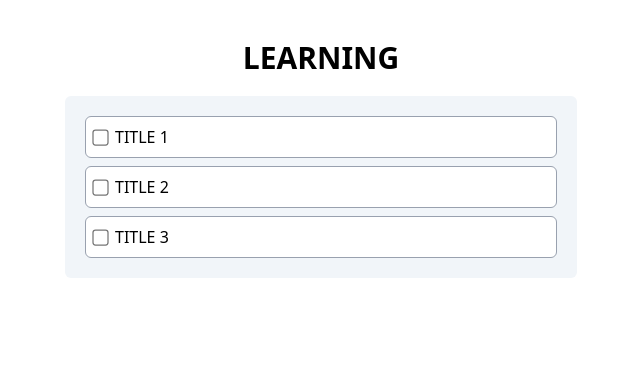
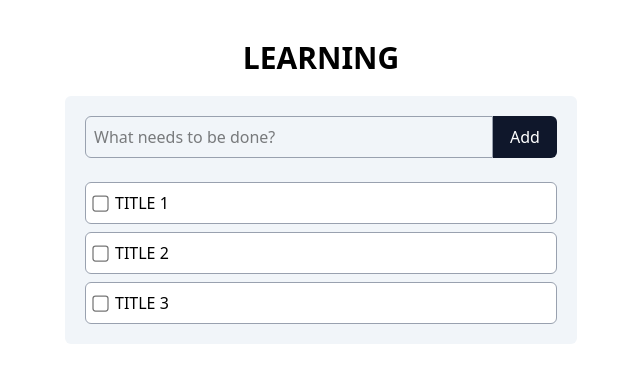
Before and after one commit to Chokos/LerningFast, a React (Vite) app: page / in a window 1280 px wide. Shown: the top 382 px of the page, without its empty margins (319-959 px from the left). Built offline with nearby package versions, Linux system fonts and the light colour scheme.

Commit message:
added form with proper update with another state addition

```diff
--- a/src/App.tsx
+++ b/src/App.tsx
@@ -1,6 +1,7 @@
 import {dummyData} from "./data/todos.ts";
 import Todoitem from "./componets/Todoitem.tsx";
 import {useState} from "react";
+import AddTodoForm from "./componets/AddTodoForm.tsx";
 
 
 function App() {
@@ -9,14 +10,27 @@
     function setCompleted(id:number,completed:boolean){
        setTodos((prevTodos)=>
            prevTodos.map(todo =>
-               (todo.id === id ? {...todo,completed }:todo))
+               (todo.id === id ? {...todo,completed }:todo)) // returns a completly new array!!
        );
+    }
+
+    function addTodo(title:string){
+        setTodos((prevTodos) => [
+            {
+                id: prevTodos.length+1, title,completed:false
+            },
+            ...prevTodos //if i want to add the item after i have to put all the setTodos after prevTodos
+        ])
     }
 
     return (
         <main className="py-10 h-screen space-y-5">
           <h2 className = "font-bold text-3xl text-center" > LEARNING</h2>
-            <div className="max-w-lg mx-auto bg-slate-100 rounded-md p-5">
+            <div className="max-w-lg mx-auto bg-slate-100 rounded-md p-5 space-y-6">
+                <AddTodoForm
+                    onSubmit={addTodo}
+
+                />
                 <div className ="space-y-2">
                     {todos.map(todo =>(
                         <Todoitem
--- /dev/null
+++ b/src/componets/AddTodoForm.tsx
@@ -0,0 +1,32 @@
+import{useState} from 'react';
+
+interface AddTodoFormProps {
+    onSubmit:(title:string) =>void;
+}
+export default function AddTodoForm({onSubmit}:AddTodoFormProps) {
+    const[input,setInput]= useState("")
+
+    function handleSubmit(e: React.FormEvent<HTMLFormElement>) {
+        e.preventDefault();
+
+        if (!input.trim()) return; // trim removes whitespaces
+
+        onSubmit(input);
+        setInput(""); //store input on empty string
+
+    }
+    return(
+        <form className="flex" onSubmit={handleSubmit}>
+            <input
+                value={input}
+                onChange={(e) => setInput(e.target.value)}
+                placeholder="What needs to be done?"
+                className= "rounded-s-md grow border border-gray-400 p-2"
+            />
+            <button type={"submit"}
+                    className={"w-16 rounded-e-md bg-slate-900 text-white hover:bg-slate-800"}>
+                Add
+            </button>
+        </form>
+    )
+}
```
